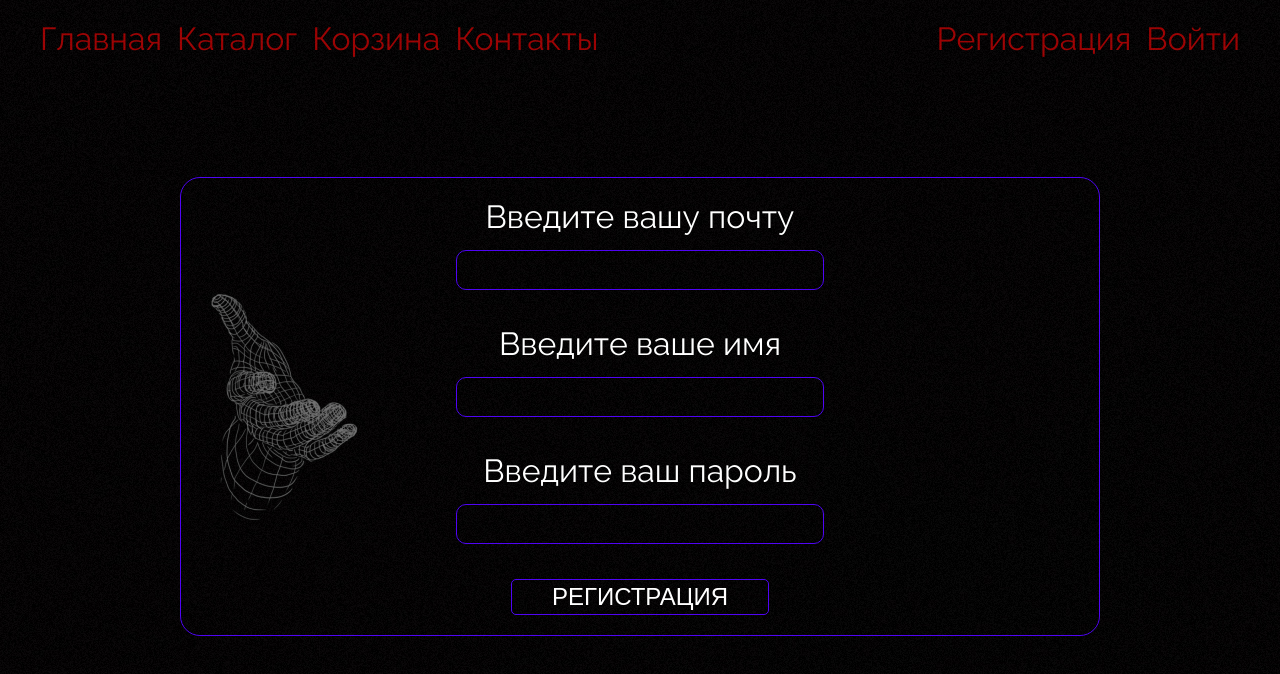
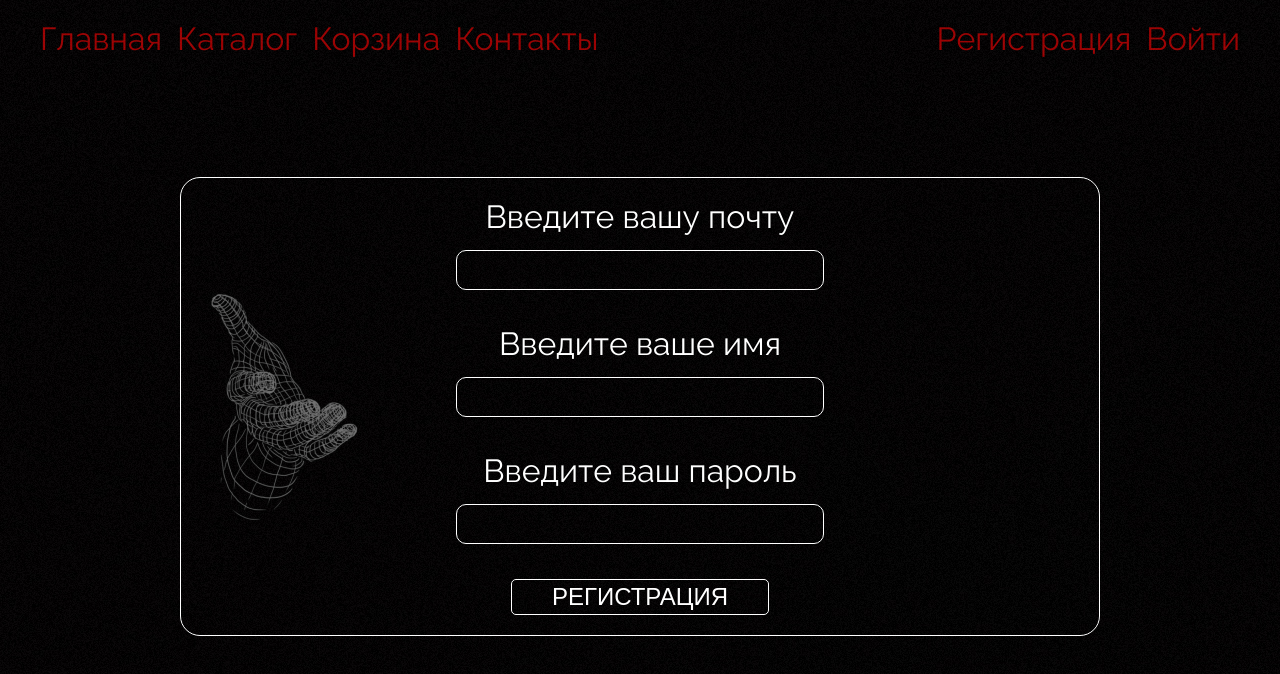
Before and after one commit to sparkkkd/Apple-shop, a React (Vite) app: page /Apple-shop/sign-up in a window 1280 px wide. Shown: the top 674 px of the page. Built offline with nearby package versions, Linux system fonts and the light colour scheme; no server answers.

Commit message:
Intro ball animation / fix base urls

```diff
--- a/src/Transition/Transition.module.sass
+++ b/src/Transition/Transition.module.sass
@@ -5,7 +5,7 @@
   width: 100%
   height: 100%
   z-index: 99999
-  background-color: #07090D
+  background-color: #9c0000
 
 .slideIn
   transform-origin: bottom
--- a/src/components/AuthForm/AuthForm.module.sass
+++ b/src/components/AuthForm/AuthForm.module.sass
@@ -8,7 +8,7 @@
   justify-content: center
   align-items: center
   flex-direction: column
-  border: 1px solid #5002f5
+  border: 1px solid #fff
   border-radius: 20px
 
 .form
--- a/src/components/Intro/Intro.module.sass
+++ b/src/components/Intro/Intro.module.sass
@@ -16,11 +16,11 @@
   height: 300px
   background-color: #fff
   border-radius: 50%
-  box-shadow: 0px 0px 24px 4px rgb(255, 255, 255)
-  animation-duration: 3s
+  animation-duration: 5s
   animation-name: ball-shadows
   animation-iteration-count: infinite
   animation-direction: alternate
+  animation-delay: 0
 
 .title
   position: absolute
@@ -47,11 +47,11 @@
 
 @keyframes ball-shadows
   0%
-    box-shadow: 0px 0px 24px 4px rgb(255, 255, 255)
+    box-shadow: 0px 0px 0x 4px rgb(255, 255, 255)
   50%
-    box-shadow: 0px 0px 20px 8px rgb(255, 255, 255)
+    box-shadow: 0px 0px 0px 8px rgb(255, 255, 255)
   100%
-    box-shadow: 0px 0px 24px 4px rgb(255, 255, 255)
+    box-shadow: 0px 0px 0px 4px rgb(255, 255, 255)
 
 // Media
 @media screen and ( max-width: 1040px )
--- a/src/components/UI/AuthButton/authbutton.module.sass
+++ b/src/components/UI/AuthButton/authbutton.module.sass
@@ -10,12 +10,12 @@
   text-transform: uppercase
   font-weight: 400
   background-color: transparent
-  border: 1px solid #5002f5
+  border: 1px solid #fff
   z-index: 4
   transition: all .5s
   &:hover
-    background-color: #5002f5
-    color: #fff
+    background-color: #fff
+    color: #000
 
 // Media
 @media screen and ( max-width: 1045px )
--- a/src/components/UI/AuthInput/input.module.sass
+++ b/src/components/UI/AuthInput/input.module.sass
@@ -18,7 +18,7 @@
   padding: 10px 0px
   width: 100%
   background: none
-  border: 1px solid #5002f5
+  border: 1px solid #fff
   border-radius: 10px
   font-size: 16px
   color: #fff
--- a/vite.config.ts
+++ b/vite.config.ts
@@ -6,5 +6,5 @@ import svgr from 'vite-plugin-svgr'
 export default defineConfig({
 	plugins: [react(), svgr()],
 	assetsInclude: ['**/*.gltf'],
-	base: 'Apple-shop',
+	base: '/Apple-shop',
 })
```
